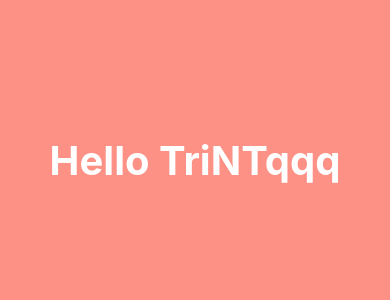
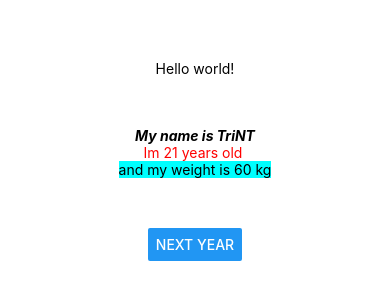
Before and after one commit to TriNguyen116/TriNT-Lab8-Ass1-V2, a React Native app: screen / in a window 390 px wide. Shown: the part 262-562 px from the top of the page. Built offline with nearby package versions, Linux system fonts and the light colour scheme.

Commit message:
Lab2-HelloComponent

```diff
--- a/App.js
+++ b/App.js
@@ -1,27 +1,12 @@
-import { StatusBar } from 'expo-status-bar';
-import { StyleSheet, Text, View } from 'react-native';
+import React, {Component} from 'react';
+import Hello from './components/HelloComponent';
 
-export default function App() {
-  return (
-    <View style={styles.container}>
-      <Text style={styles.text}>Hello TriNTqqq</Text>
-      <StatusBar style="auto" />
-    </View>
-  );
+
+class App extends Component {
+  render() {
+    return (
+      <Hello name = 'TriNT'/>
+    );
+  }
 }
-
-const styles = StyleSheet.create({
-  container: {
-    flex: 1,
-    backgroundColor: '#fff',
-    alignItems: 'center',
-    justifyContent: 'center',
-    backgroundColor: '#FD9186',
-  },
-
-  text: {
-    color: 'white',
-    fontSize: '40px',
-    fontWeight: '700',
-  }
-});
+export default App;
--- /dev/null
+++ b/components/HelloComponent.js
@@ -0,0 +1,34 @@
+import React, { Component } from 'react';
+import { View, Text, Button } from 'react-native';
+
+class Hello extends Component {
+  constructor(props) {
+    super(props);
+    this.state = {
+      age: 21,
+      weight: 60
+    };
+  }
+  render() {
+    return (
+      <View style={{ flex: 1, alignItems: 'center', justifyContent: 'center' }}>
+        <Text style={{ margin: 50 }}>Hello world!</Text>
+        <Text style={{ fontWeight: 'bold', fontStyle: 'italic' }}>My name is {this.props.name}</Text>
+        <Text style={{ color: 'red' }}>Im {this.state.age} years old </Text>
+        <Text style={{ backgroundColor: 'cyan' }}>and my weight is {this.state.weight} kg</Text>
+        <View style={{ margin: 50 }}>
+          <Button title='NEXT YEAR' onPress={() => this.onPressNextYear()} />
+        </View>
+      </View>
+    );
+  }
+  onPressNextYear() {
+    var curAge = this.state.age;
+    var curWeight = this.state.weight;
+    this.setState({
+      age: curAge + 1,
+      weight: curWeight + 2
+    });
+  }
+}
+export default Hello;
```
